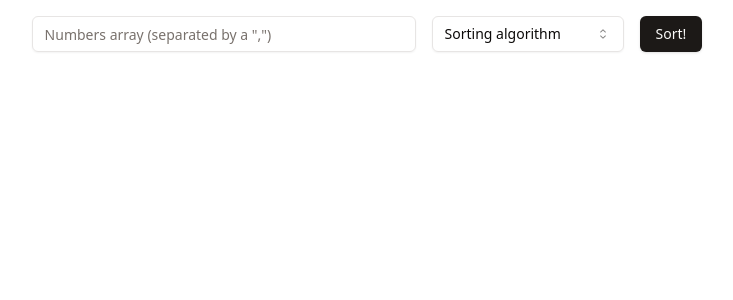
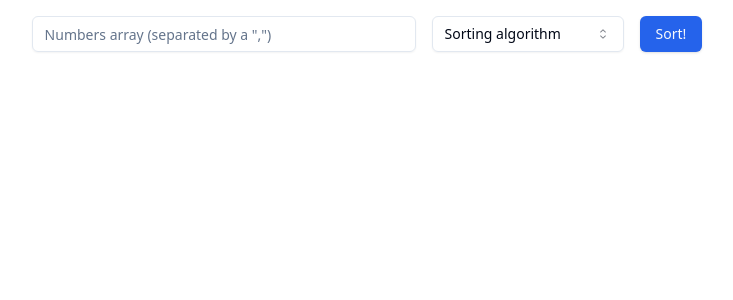
Before and after one commit to marcovcode/sorting-algorithms-visualizer, a React (Vite) app: page / in a window 1280 px wide. Shown: the top 300 px of the page, without its empty margins (273-1006 px from the left). Built offline with nearby package versions, Linux system fonts and the light colour scheme.

Commit message:
feat(app): Change theme

```diff
--- a/src/App.tsx
+++ b/src/App.tsx
@@ -16,7 +16,7 @@ const App = () => {
     useSetTheme();
 
     return (
-        <div className="flex flex-col items-center p-4">
+        <div className="flex h-dvh flex-col items-center p-4">
             <form className="flex gap-4">
                 <Input
                     placeholder='Numbers array (separated by a ",")'
--- a/src/index.css
+++ b/src/index.css
@@ -5,64 +5,47 @@
 @layer base {
     :root {
         --background: 0 0% 100%;
-      --foreground: 20 14.3% 4.1%;
-
+        --foreground: 222.2 84% 4.9%;
         --card: 0 0% 100%;
-      --card-foreground: 20 14.3% 4.1%;
-
+        --card-foreground: 222.2 84% 4.9%;
         --popover: 0 0% 100%;
-      --popover-foreground: 20 14.3% 4.1%;
-
-      --primary: 24 9.8% 10%;
-      --primary-foreground: 60 9.1% 97.8%;
-
-      --secondary: 60 4.8% 95.9%;
-      --secondary-foreground: 24 9.8% 10%;
-
-      --muted: 60 4.8% 95.9%;
-      --muted-foreground: 25 5.3% 44.7%;
-
-      --accent: 60 4.8% 95.9%;
-      --accent-foreground: 24 9.8% 10%;
-
+        --popover-foreground: 222.2 84% 4.9%;
+        --primary: 221.2 83.2% 53.3%;
+        --primary-foreground: 210 40% 98%;
+        --secondary: 210 40% 96.1%;
+        --secondary-foreground: 222.2 47.4% 11.2%;
+        --muted: 210 40% 96.1%;
+        --muted-foreground: 215.4 16.3% 46.9%;
+        --accent: 210 40% 96.1%;
+        --accent-foreground: 222.2 47.4% 11.2%;
         --destructive: 0 84.2% 60.2%;
-      --destructive-foreground: 60 9.1% 97.8%;
-
-      --border: 20 5.9% 90%;
-      --input: 20 5.9% 90%;
-      --ring: 20 14.3% 4.1%;
-
+        --destructive-foreground: 210 40% 98%;
+        --border: 214.3 31.8% 91.4%;
+        --input: 214.3 31.8% 91.4%;
+        --ring: 221.2 83.2% 53.3%;
         --radius: 0.5rem;
     }
 
     .dark {
-      --background: 20 14.3% 4.1%;
-      --foreground: 60 9.1% 97.8%;
-
-      --card: 20 14.3% 4.1%;
-      --card-foreground: 60 9.1% 97.8%;
-
-      --popover: 20 14.3% 4.1%;
-      --popover-foreground: 60 9.1% 97.8%;
-
-      --primary: 60 9.1% 97.8%;
-      --primary-foreground: 24 9.8% 10%;
-
-      --secondary: 12 6.5% 15.1%;
-      --secondary-foreground: 60 9.1% 97.8%;
-
-      --muted: 12 6.5% 15.1%;
-      --muted-foreground: 24 5.4% 63.9%;
-
-      --accent: 12 6.5% 15.1%;
-      --accent-foreground: 60 9.1% 97.8%;
-
+        --background: 222.2 84% 4.9%;
+        --foreground: 210 40% 98%;
+        --card: 222.2 84% 4.9%;
+        --card-foreground: 210 40% 98%;
+        --popover: 222.2 84% 4.9%;
+        --popover-foreground: 210 40% 98%;
+        --primary: 217.2 91.2% 59.8%;
+        --primary-foreground: 222.2 47.4% 11.2%;
+        --secondary: 217.2 32.6% 17.5%;
+        --secondary-foreground: 210 40% 98%;
+        --muted: 217.2 32.6% 17.5%;
+        --muted-foreground: 215 20.2% 65.1%;
+        --accent: 217.2 32.6% 17.5%;
+        --accent-foreground: 210 40% 98%;
         --destructive: 0 62.8% 30.6%;
-      --destructive-foreground: 60 9.1% 97.8%;
-
-      --border: 12 6.5% 15.1%;
-      --input: 12 6.5% 15.1%;
-      --ring: 24 5.7% 82.9%;
+        --destructive-foreground: 210 40% 98%;
+        --border: 217.2 32.6% 17.5%;
+        --input: 217.2 32.6% 17.5%;
+        --ring: 224.3 76.3% 48%;
     }
 }
 
```
Lines whose indentation alone changed are shown as unchanged.
